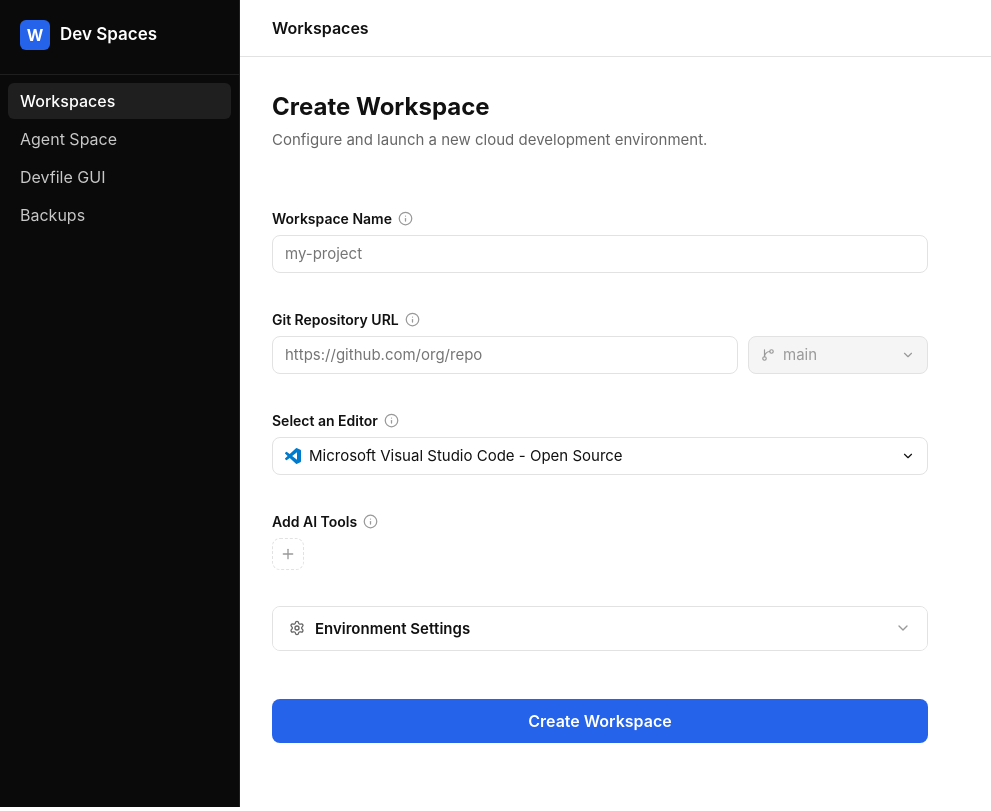
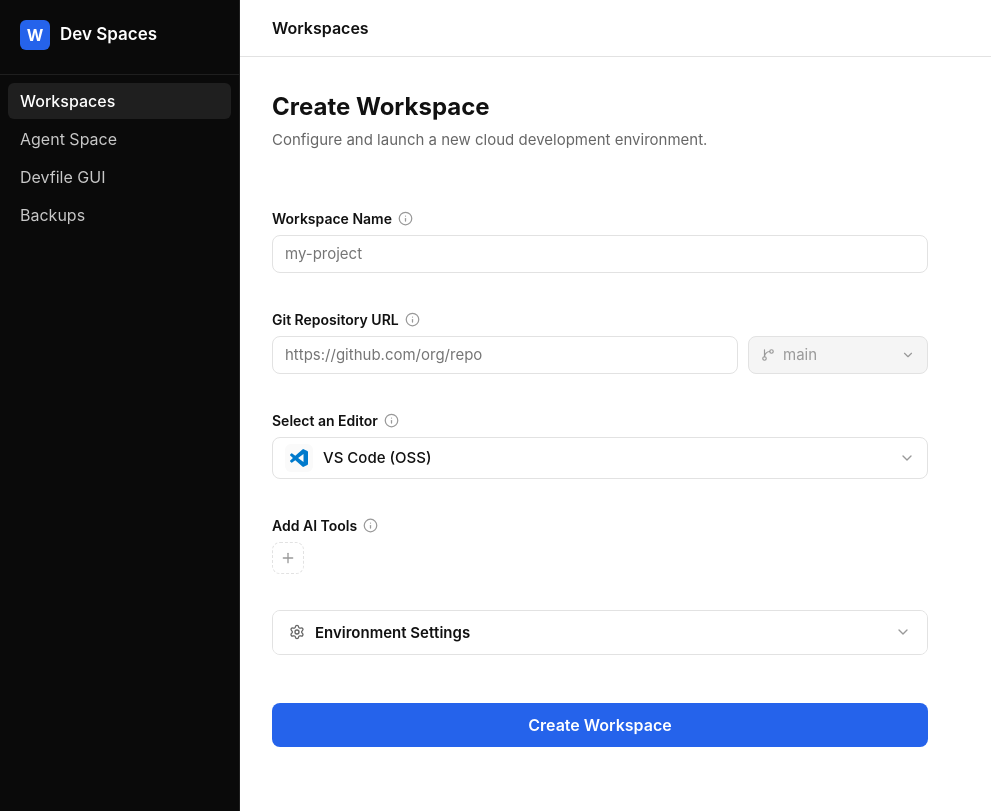
Before and after one commit to TheChosenMok/Dev-Spaces-Start-workspace, a React (Vite) app: page / in a window 1280 px wide. Shown: the whole page, without its empty margins (0-991 px from the left). Built offline with nearby package versions, Linux system fonts and the light colour scheme.

Commit message:
Improved UI for editor selector

```diff
--- a/src/components/EditorDropdown.tsx
+++ b/src/components/EditorDropdown.tsx
@@ -1,17 +1,17 @@
-import { useState, useRef } from 'react'
-import { ChevronDown, Monitor } from 'lucide-react'
+import { useState, useRef, useEffect, useId, type KeyboardEvent } from 'react'
+import { ChevronDown, Check, Monitor, Settings2 } from 'lucide-react'
 import { useClickOutside } from '../hooks/useClickOutside'
 import { CustomEditorModal } from './CustomEditorModal'
 import { BrandIcon, hasBrandIcon } from './BrandIcons'
 
 const EDITORS = [
-  { id: 'vscode-oss', label: 'Microsoft Visual Studio Code - Open Source', isDefault: true },
-  { id: 'vscode', label: 'Visual Studio Code' },
-  { id: 'intellij', label: 'IntelliJ IDEA Ultimate' },
-  { id: 'goland', label: 'GoLand' },
-  { id: 'pycharm', label: 'PyCharm Professional' },
-  { id: 'webstorm', label: 'WebStorm' },
-  { id: 'custom', label: 'Custom Editor' },
+  { id: 'vscode-oss', label: 'Microsoft Visual Studio Code - Open Source', shortLabel: 'VS Code (OSS)', isDefault: true },
+  { id: 'vscode', label: 'Visual Studio Code', shortLabel: 'VS Code' },
+  { id: 'intellij', label: 'IntelliJ IDEA Ultimate', shortLabel: 'IntelliJ' },
+  { id: 'goland', label: 'GoLand', shortLabel: 'GoLand' },
+  { id: 'pycharm', label: 'PyCharm Professional', shortLabel: 'PyCharm' },
+  { id: 'webstorm', label: 'WebStorm', shortLabel: 'WebStorm' },
+  { id: 'custom', label: 'Custom Editor', shortLabel: 'Custom', isCustom: true as const },
 ]
 
 interface EditorDropdownProps {
@@ -20,12 +20,22 @@ interface EditorDropdownProps {
 }
 
 export function EditorDropdown({ value, onChange }: EditorDropdownProps) {
+  const listId = useId()
   const [open, setOpen] = useState(false)
+  const [focusedIndex, setFocusedIndex] = useState(0)
   const [showCustomModal, setShowCustomModal] = useState(false)
   const ref = useRef<HTMLDivElement>(null)
+  const triggerRef = useRef<HTMLButtonElement>(null)
   useClickOutside(ref, () => setOpen(false))
 
   const selected = EDITORS.find((e) => e.id === value)
+
+  useEffect(() => {
+    if (open) {
+      const idx = EDITORS.findIndex((x) => x.id === value)
+      setFocusedIndex(idx >= 0 ? idx : 0)
+    }
+  }, [open, value])
 
   function handleSelect(id: string) {
     if (id === 'custom') {
@@ -34,20 +44,75 @@ export function EditorDropdown({ value, onChange }: EditorDropdownProps) {
       onChange(id)
     }
     setOpen(false)
+    triggerRef.current?.focus()
   }
+
+  function handleContainerKeyDown(e: KeyboardEvent<HTMLDivElement>) {
+    if (!open) {
+      if (e.key === 'ArrowDown' || e.key === 'ArrowUp' || e.key === 'Enter' || e.key === ' ') {
+        e.preventDefault()
+        setOpen(true)
+      }
+      return
+    }
+
+    switch (e.key) {
+      case 'Escape':
+        e.preventDefault()
+        setOpen(false)
+        triggerRef.current?.focus()
+        break
+      case 'ArrowDown': {
+        e.preventDefault()
+        setFocusedIndex((i) => Math.min(i + 1, EDITORS.length - 1))
+        break
+      }
+      case 'ArrowUp': {
+        e.preventDefault()
+        setFocusedIndex((i) => Math.max(i - 1, 0))
+        break
+      }
+      case 'Home':
+        e.preventDefault()
+        setFocusedIndex(0)
+        break
+      case 'End':
+        e.preventDefault()
+        setFocusedIndex(EDITORS.length - 1)
+        break
+      case 'Enter':
+      case ' ': {
+        e.preventDefault()
+        const id = EDITORS[focusedIndex]?.id
+        if (id) handleSelect(id)
+        break
+      }
+      default:
+        break
+    }
+  }
+
+  const displayLabel = selected ? selected.shortLabel : 'Select editor'
 
   return (
     <>
-      <div ref={ref} style={{ position: 'relative' }}>
+      <div ref={ref} style={{ position: 'relative' }} onKeyDown={handleContainerKeyDown}>
         <button
+          ref={triggerRef}
           type="button"
+          id={`${listId}-trigger`}
+          className="editor-dropdown-trigger"
+          data-open={open}
+          aria-haspopup="listbox"
+          aria-expanded={open}
+          aria-controls={open ? listId : undefined}
           onClick={() => setOpen(!open)}
           style={{
             display: 'flex',
             alignItems: 'center',
-            gap: 8,
+            gap: 10,
             width: '100%',
-            height: 38,
+            minHeight: 42,
             padding: '0 12px',
             fontSize: 15,
             border: '1px solid var(--border)',
@@ -56,64 +121,186 @@ export function EditorDropdown({ value, onChange }: EditorDropdownProps) {
             color: 'var(--text)',
             cursor: 'pointer',
             textAlign: 'left',
-            transition: 'border-color var(--transition)',
+            transition: 'border-color var(--transition), box-shadow var(--transition)',
           }}
         >
-          {selected && hasBrandIcon(selected.id) ? <BrandIcon id={selected.id} size={16} /> : <Monitor size={14} />}
-          <span style={{ flex: 1, overflow: 'hidden', textOverflow: 'ellipsis', whiteSpace: 'nowrap' }}>
-            {selected?.label ?? 'Select editor'}
+          <span
+            style={{
+              display: 'flex',
+              alignItems: 'center',
+              justifyContent: 'center',
+              width: 28,
+              height: 28,
+              borderRadius: 6,
+              background: 'var(--surface-muted)',
+              flexShrink: 0,
+            }}
+          >
+            {selected?.id === 'custom' ? (
+              <Settings2 size={16} color="var(--accent)" strokeWidth={2} />
+            ) : selected && hasBrandIcon(selected.id) ? (
+              <BrandIcon id={selected.id} size={18} />
+            ) : (
+              <Monitor size={16} color="var(--text-secondary)" strokeWidth={2} />
+            )}
           </span>
-          <ChevronDown size={14} style={{ transform: open ? 'rotate(180deg)' : 'none', transition: 'transform var(--transition)' }} />
+          <span
+            style={{
+              flex: 1,
+              minWidth: 0,
+              overflow: 'hidden',
+              textOverflow: 'ellipsis',
+              whiteSpace: 'nowrap',
+              fontWeight: 500,
+            }}
+          >
+            {displayLabel}
+          </span>
+          <ChevronDown
+            size={16}
+            color="var(--text-muted)"
+            strokeWidth={2}
+            style={{
+              flexShrink: 0,
+              transform: open ? 'rotate(180deg)' : 'none',
+              transition: 'transform var(--transition)',
+            }}
+            aria-hidden
+          />
         </button>
 
         {open && (
           <div
+            id={listId}
+            role="listbox"
+            aria-labelledby={`${listId}-trigger`}
+            className="editor-dropdown-panel"
             style={{
               position: 'absolute',
-              top: 'calc(100% + 4px)',
+              top: 'calc(100% + 6px)',
               left: 0,
               right: 0,
               background: 'var(--surface)',
               border: '1px solid var(--border)',
-              borderRadius: 'var(--radius)',
+              borderRadius: 'var(--radius-lg)',
               boxShadow: 'var(--shadow-lg)',
               zIndex: 50,
-              maxHeight: 240,
+              maxHeight: 280,
               overflowY: 'auto',
             }}
           >
-            {EDITORS.map((e) => (
-              <button
-                type="button"
-                key={e.id}
-                onClick={() => handleSelect(e.id)}
+            {EDITORS.map((e, index) => {
+              const isSelected = e.id === value
+              const isHighlighted = index === focusedIndex
+              const showDivider = e.isCustom
+              const rowBg = isSelected
+                ? 'var(--accent-light)'
+                : isHighlighted
+                  ? 'var(--surface-hover)'
+                  : 'transparent'
+
+              return (
+                <div key={e.id}>
+                  {showDivider && (
+                    <div
+                      role="separator"
                       style={{
                         display: 'flex',
                         alignItems: 'center',
                         gap: 8,
+                        margin: '8px 8px 4px',
+                        color: 'var(--text-muted)',
+                        fontSize: 11,
+                        fontWeight: 600,
+                        letterSpacing: '0.04em',
+                        textTransform: 'uppercase',
+                      }}
+                    >
+                      <span style={{ flex: 1, height: 1, background: 'var(--border)' }} aria-hidden />
+                      <span>Advanced</span>
+                      <span style={{ flex: 1, height: 1, background: 'var(--border)' }} aria-hidden />
+                    </div>
+                  )}
+                  <button
+                    type="button"
+                    role="option"
+                    aria-selected={isSelected}
+                    data-selected={isSelected}
+                    className="editor-dropdown-option"
+                    style={{
+                      display: 'flex',
+                      alignItems: 'flex-start',
+                      gap: 10,
                       width: '100%',
-                  padding: '8px 12px',
+                      padding: '10px 10px',
                       fontSize: 14,
+                      lineHeight: 1.35,
                       border: 'none',
-                  borderBottom: e.id === 'custom' ? 'none' : undefined,
-                  borderTop: e.id === 'custom' ? '1px solid var(--border)' : 'none',
-                  background: e.id === value ? 'var(--accent-light)' : 'transparent',
-                  color: e.id === value ? 'var(--accent)' : e.id === 'custom' ? 'var(--accent)' : 'var(--text)',
-                  fontWeight: e.id === 'custom' ? 500 : 400,
+                      background: rowBg,
+                      color: isSelected ? 'var(--accent)' : 'var(--text)',
+                      fontWeight: isSelected ? 600 : 400,
                       textAlign: 'left',
                       cursor: 'pointer',
                       transition: 'background var(--transition)',
                     }}
-                onMouseEnter={(ev) => { if (e.id !== value) ev.currentTarget.style.background = '#f5f5f5' }}
-                onMouseLeave={(ev) => { ev.currentTarget.style.background = e.id === value ? 'var(--accent-light)' : 'transparent' }}
+                    onMouseEnter={() => setFocusedIndex(index)}
+                    onClick={() => handleSelect(e.id)}
                   >
-                {hasBrandIcon(e.id) ? <BrandIcon id={e.id} size={16} /> : <Monitor size={12} />}
-                {e.label}
+                    <span
+                      style={{
+                        display: 'flex',
+                        alignItems: 'center',
+                        justifyContent: 'center',
+                        width: 28,
+                        height: 28,
+                        marginTop: 1,
+                        borderRadius: 6,
+                        background: isSelected ? 'rgba(37, 99, 235, 0.12)' : 'var(--surface-muted)',
+                        flexShrink: 0,
+                      }}
+                    >
+                      {e.isCustom ? (
+                        <Settings2 size={16} color="var(--accent)" strokeWidth={2} />
+                      ) : hasBrandIcon(e.id) ? (
+                        <BrandIcon id={e.id} size={18} />
+                      ) : (
+                        <Monitor size={15} color="var(--text-secondary)" strokeWidth={2} />
+                      )}
+                    </span>
+                    <span style={{ flex: 1, minWidth: 0 }}>
+                      <span style={{ display: 'block' }}>{e.label}</span>
                       {e.isDefault && (
-                  <span style={{ marginLeft: 'auto', fontSize: 12, color: 'var(--text-muted)', fontWeight: 400 }}>default</span>
+                        <span
+                          style={{
+                            display: 'inline-block',
+                            marginTop: 4,
+                            padding: '2px 8px',
+                            fontSize: 11,
+                            fontWeight: 500,
+                            borderRadius: 999,
+                            background: 'rgba(37, 99, 235, 0.1)',
+                            color: 'var(--accent)',
+                          }}
+                        >
+                          Recommended default
+                        </span>
+                      )}
+                    </span>
+                    {isSelected ? (
+                      <Check
+                        size={18}
+                        strokeWidth={2.5}
+                        color="var(--accent)"
+                        style={{ flexShrink: 0, marginTop: 2 }}
+                        aria-hidden
+                      />
+                    ) : (
+                      <span style={{ width: 18, flexShrink: 0 }} aria-hidden />
                     )}
                   </button>
-            ))}
+                </div>
+              )
+            })}
           </div>
         )}
       </div>
--- a/src/index.css
+++ b/src/index.css
@@ -17,6 +17,8 @@
   --accent: #2563eb;
   --accent-hover: #1d4ed8;
   --accent-light: #eff6ff;
+  --surface-hover: #f4f4f5;
+  --surface-muted: #fafafa;
   --warning: #f59e0b;
   --warning-bg: #fffbeb;
   --warning-border: #fde68a;
@@ -51,3 +53,38 @@ input, select, textarea, button {
 button {
   cursor: pointer;
 }
+
+.editor-dropdown-trigger:focus-visible {
+  outline: 2px solid var(--border-focus);
+  outline-offset: 2px;
+}
+
+.editor-dropdown-trigger[data-open='true'] {
+  border-color: var(--border-focus);
+  box-shadow: 0 0 0 1px var(--border-focus);
+}
+
+.editor-dropdown-panel {
+  padding: 4px;
+  animation: editor-dropdown-in 120ms ease-out;
+}
+
+@keyframes editor-dropdown-in {
+  from {
+    opacity: 0;
+    transform: translateY(-4px);
+  }
+  to {
+    opacity: 1;
+    transform: translateY(0);
+  }
+}
+
+.editor-dropdown-option {
+  border-radius: calc(var(--radius) - 2px);
+}
+
+.editor-dropdown-option:focus-visible {
+  outline: 2px solid var(--border-focus);
+  outline-offset: -2px;
+}
```
Lines whose indentation alone changed are shown as unchanged.
